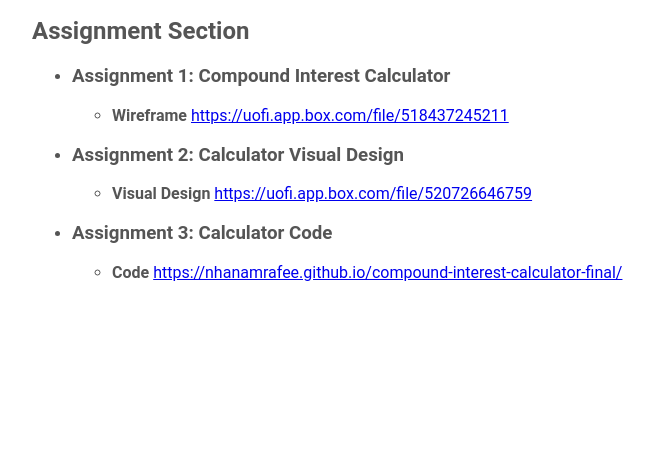
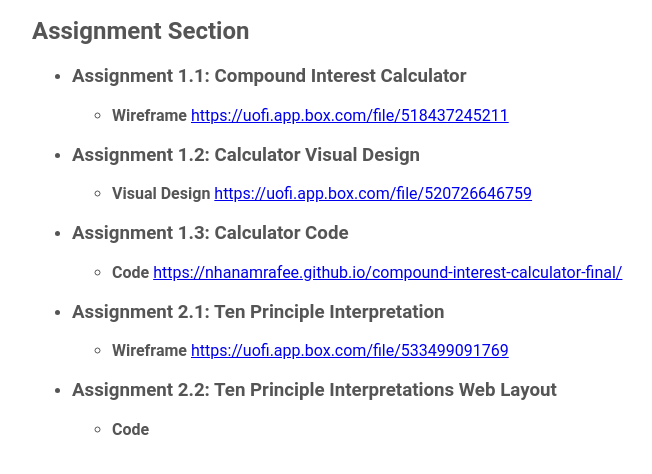
Before and after one commit to nhanamrafee/DES350, a plain HTML site: page index.html in a window 1280 px wide. Shown: the part 290-764 px from the top of the page, without its empty margins (118-770 px from the left). Drawn offline with Linux system fonts and the light colour scheme.

Commit message:
Update index.html

```diff
--- a/index.html
+++ b/index.html
@@ -32,7 +32,7 @@
 		<h2>Assignment Section</h2>
 		<ul>
 			<li>
-				<h3>Assignment 1: Compound Interest Calculator</h3>
+				<h3>Assignment 1.1: Compound Interest Calculator</h3>
 					<ul>
 						<li><strong>Wireframe</strong>
 							<a href="https://uofi.app.box.com/file/518437245211" target="_blank">https://uofi.app.box.com/file/518437245211</a>
@@ -40,7 +40,7 @@
 					</ul>
 			</li>
 			<li>
-				<h3>Assignment 2: Calculator Visual Design</h3>
+				<h3>Assignment 1.2: Calculator Visual Design</h3>
 					<ul>
 						<li><strong>Visual Design</strong>
 							<a href="https://uofi.app.box.com/file/520726646759" target="_blank">https://uofi.app.box.com/file/520726646759</a>
@@ -48,10 +48,26 @@
 					</ul>
 			</li>
 			<li>
-				<h3>Assignment 3: Calculator Code</h3>
+				<h3>Assignment 1.3: Calculator Code</h3>
 					<ul>
 						<li><strong>Code</strong>
 							<a href="https://nhanamrafee.github.io/compound-interest-calculator-final/" target="_blank">https://nhanamrafee.github.io/compound-interest-calculator-final/</a>
+						</li>
+					</ul>
+			</li>
+			<li>
+				<h3>Assignment 2.1: Ten Principle Interpretation</h3>
+					<ul>
+						<li><strong>Wireframe</strong>
+							<a href="https://uofi.app.box.com/file/533499091769" target="_blank">https://uofi.app.box.com/file/533499091769</a>
+						</li>
+					</ul>
+			</li>
+			<li>
+				<h3>Assignment 2.2: Ten Principle Interpretations Web Layout</h3>
+					<ul>
+						<li><strong>Code</strong>
+							<a href="" target="_blank"></a>
 						</li>
 					</ul>
 			</li>
```
Lines whose indentation alone changed are shown as unchanged.
